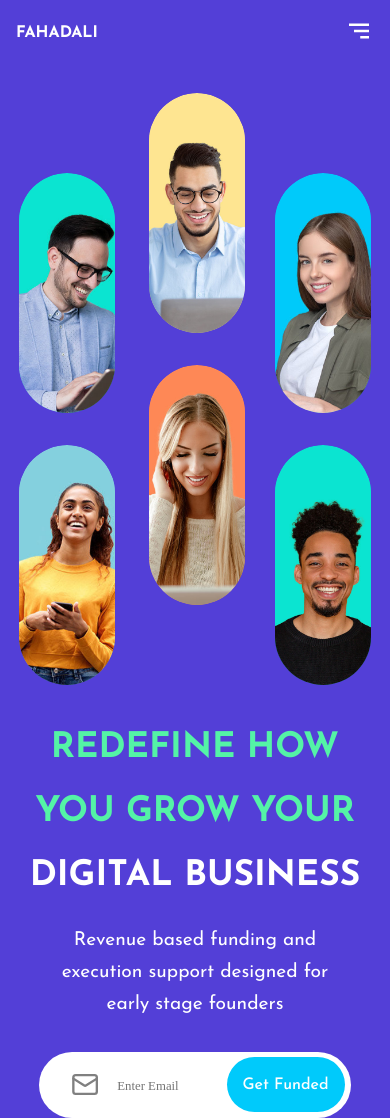
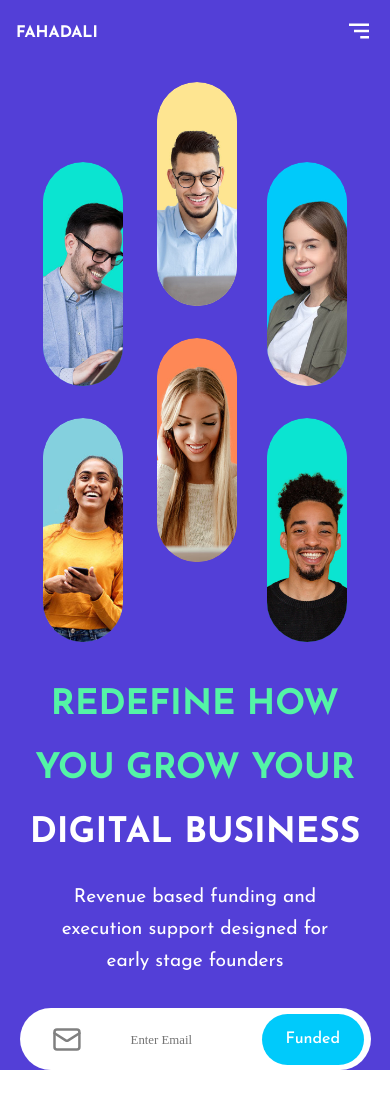
Before and after one commit to FahadAli-Dev/digital-business, a Next.js app: page / in a window 390 px wide. After the commit the page ends 1070 px from the top, so only its background shows below. Built offline with nearby package versions, Linux system fonts and the light colour scheme.

Commit message:
complete hero-section

```diff
--- a/src/components/EmailBox/EmailBox.jsx
+++ b/src/components/EmailBox/EmailBox.jsx
@@ -1,10 +1,27 @@
 "use clinet";
 import { motion } from "motion/react";
+import { useState, useEffect, useCallback } from "react";
 
 import style from "./EmailBox.module.css";
 import { LuMail } from "react-icons/lu";
 
 const EmailBox = () => {
+  const [width, setWidth] = useState(0);
+
+  useEffect(() => {
+    const handleResize = () => {
+      setWidth(window.innerWidth);
+    };
+
+    handleResize(); // set initial width
+
+    window.addEventListener("resize", handleResize);
+
+    return () => {
+      window.removeEventListener("resize", handleResize);
+    };
+  }, []);
+
   const searchBarVariants = (duration) => ({
     ofScreen: { y: "2rem", opacity: 0 },
     onScreen: {
@@ -20,7 +37,7 @@ const EmailBox = () => {
     <motion.div
       initial={{ width: "10%" }}
       animate={{
-        width: "80%",
+        width: `${width > 1024 ? "80%" : width <= 560 ? "90%" : "60%"}`,
         transition: { duration: 1, ease: "linear" },
       }}
       className={style["emailBox"]}
@@ -43,7 +60,7 @@ const EmailBox = () => {
         animate="onScreen"
         variants={searchBarVariants(0.7)}
       >
-        Get Funded
+        {width <= 420 ? "Funded" : "Get Funded"}
       </motion.button>
     </motion.div>
   );
--- a/src/components/EmailBox/EmailBox.module.css
+++ b/src/components/EmailBox/EmailBox.module.css
@@ -50,16 +50,19 @@
 
 /* Media queries for responsiveness */
 
-/* @media (min-width: 560px) and (max-width: 1024px) {
-  .searchBox-wrapper {
-    width: 90%;
-    margin: 0 auto;
-    display: flex;
-    justify-content: center;
+@media (max-width: 420px) {
+  .emailBox {
+    height: 62px;
   }
-} */
-@media (max-width: 420px) {
   .emailBox button {
-    padding: 1.2rem 1rem;
+    padding: 1.1rem 1.5rem;
+  }
+
+  .emailBox input {
+    margin-left: 0.5rem;
+  }
+
+  .emailBox input::placeholder {
+    padding-left: 16%;
   }
 }
--- a/src/components/Hero/Hero.jsx
+++ b/src/components/Hero/Hero.jsx
@@ -5,7 +5,6 @@ import style from "./Hero.module.css";
 import { heroData } from "../../utils/data";
 import Image from "next/image";
 import { motion } from "motion/react";
-import { useState, useEffect } from "react";
 
 const imgVariants = (delay) => ({
   offScreen: { y: "18rem" },
@@ -20,10 +19,6 @@ const imgVariants = (delay) => ({
 });
 
 const Hero = () => {
-  const [widht, setWidth] = useState();
-  useEffect(() => {
-    setWidth(window.innerWidth);
-  }, []);
   return (
     <div className={style["hero-wrapper"]}>
       <div className={style.container}>
--- a/src/components/Hero/Hero.module.css
+++ b/src/components/Hero/Hero.module.css
@@ -28,6 +28,7 @@
 .hero-left {
   flex: 1;
   padding: 2rem;
+  box-sizing: border-box;
 }
 
 .hero-left {
@@ -116,6 +117,7 @@
   }
   .hero-container {
     flex-direction: column;
+    padding-top: 4rem;
   }
   .hero-right {
     display: grid;
@@ -134,3 +136,19 @@
     margin: 1rem auto 0 auto;
   }
 }
+
+@media (max-width: 427px) {
+  .hero-left {
+    padding: 2rem;
+    box-sizing: border-box;
+  }
+
+  .hero-left {
+    grid-template-columns: repeat(3, 80px);
+    gap: 2rem;
+  }
+
+  .img-container {
+    height: 224px;
+  }
+}
```
